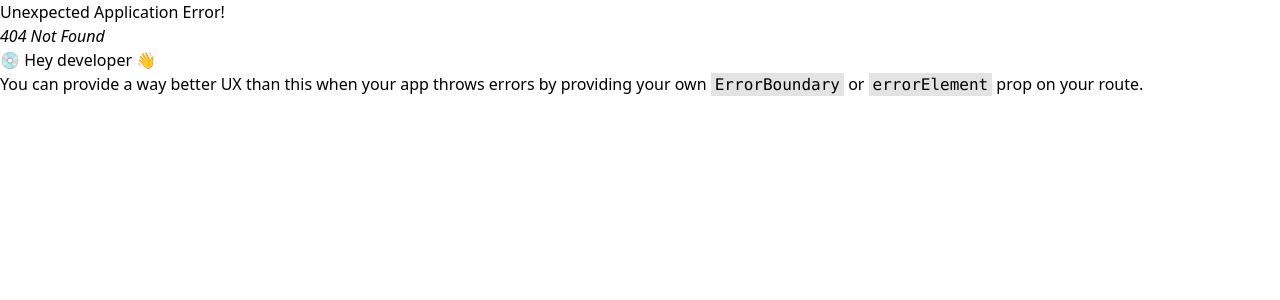
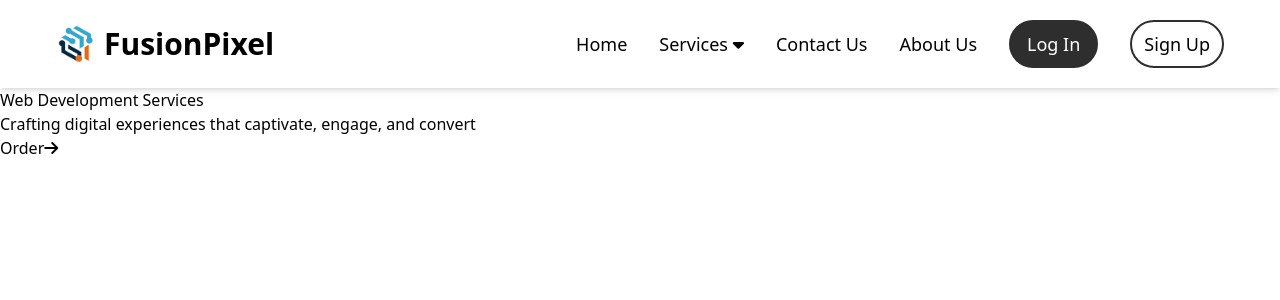
Before and after one commit to subhajit-006/fusionpixel, a React (Vite) app: page /WebDevPage in a window 1280 px wide. Before the commit this address had no page. Shown: the top 300 px of the page. Built offline with nearby package versions, Linux system fonts and the light colour scheme; a web font is replaced by a local one.

Commit message:
new files added

```diff
--- a/src/components/ui/Navbar.jsx
+++ b/src/components/ui/Navbar.jsx
@@ -26,13 +26,21 @@ function Navbar() {
           {/* Dropdown Menu */}
           {isDropdownOpen && (
             <ul className="absolute top-full left-0 bg-white shadow-lg rounded-md mt-2 w-40 text-gray-700 text-sm">
-              {["Web Development", "Web Designing","Graphics Designing", "Photo Editing", "Video Editing", "Photo & Video Shoot"].map((service, index) => (
+            {[
+              { name: "Web Development", path: "/WebDevPage" },
+              { name: "Web Designing", path: "/WebDesigningPage" },
+              { name: "Graphics Designing", path: "/GraphicsDesigningPage" },
+              { name: "Photo Editing", path: "/PhotoEditingPage" },
+              { name: "Video Editing", path: "/VideoEditingPage" },
+              { name: "Photo & Video Shoot", path: "/PhotoAndVideoShootPage" },
+            ].map((service, index) => (
               <li
                 key={index}
                 className="px-4 py-2 hover:bg-gray-100 cursor-pointer"
-                  onClick={() => setIsDropdownOpen(false)}
               >
-                  {service}
+                <Link to={service.path} onClick={() => setIsDropdownOpen(false)}>
+                  {service.name}
+                </Link>
               </li>
             ))}
           </ul>
--- /dev/null
+++ b/src/pages/GraphicsDesigningPage.jsx
@@ -0,0 +1,12 @@
+import Navbar from "../components/ui/Navbar";
+import Footer from "../components/ui/Footer";
+
+function GraphicsDesigningPage(){
+    return(
+        <>
+        HI
+        </>
+    )
+}
+
+export default GraphicsDesigningPage;
--- /dev/null
+++ b/src/pages/PhotoAndVideoShootPage.jsx
@@ -0,0 +1,12 @@
+import Navbar from "../components/ui/Navbar";
+import Footer from "../components/ui/Footer";
+
+function PhotoAndVideoShootPage(){
+    return(
+        <>
+        HI
+        </>
+    )
+}
+
+export default PhotoAndVideoShootPage;
--- /dev/null
+++ b/src/pages/PhotoEditingPage.jsx
@@ -0,0 +1,12 @@
+import Navbar from "../components/ui/Navbar";
+import Footer from "../components/ui/Footer";
+
+function PhotoEditingPage(){
+    return(
+        <>
+        HI
+        </>
+    )
+}
+
+export default PhotoEditingPage;
--- /dev/null
+++ b/src/pages/VideoEditingPage.jsx
@@ -0,0 +1,12 @@
+import Navbar from "../components/ui/Navbar";
+import Footer from "../components/ui/Footer";
+
+function VideoEditingPage(){
+    return(
+        <>
+        HI
+        </>
+    )
+}
+
+export default VideoEditingPage;
--- /dev/null
+++ b/src/pages/WebDesigningPage.jsx
@@ -0,0 +1,12 @@
+import Navbar from "../components/ui/Navbar";
+import Footer from "../components/ui/Footer";
+
+function WebDesigningPage(){
+    return(
+        <>
+        HI
+        </>
+    )
+}
+
+export default WebDesigningPage;
--- /dev/null
+++ b/src/pages/WebDevPage.jsx
@@ -0,0 +1,33 @@
+import Navbar from "../components/ui/Navbar";
+import Footer from "../components/ui/Footer";
+import ContactCard from "../components/ui/ContactCrad";
+import ContactUsContent from "../components/ContactUsContent";
+
+function WebDevPage() {
+    return (
+        <>
+        {/*Navbar*/}
+            <Navbar />
+
+            <div>
+
+                <div>
+                    <h1>Web Development Services</h1>
+                    <p>Crafting digital experiences that captivate, engage, and convert</p>
+                    <a href="">Order<i class="fa-solid fa-arrow-right"></i></a>
+                </div>
+
+                <div>
+
+                </div>
+
+                <div>
+
+                </div>
+
+            </div>
+        </>
+    )
+}
+
+export default WebDevPage;
```
Also changed, not shown: src/App.jsx (+30 -1 lines). Lines whose indentation alone changed are shown as unchanged.
